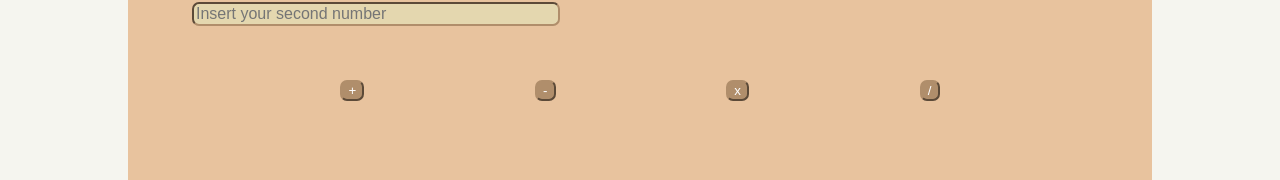
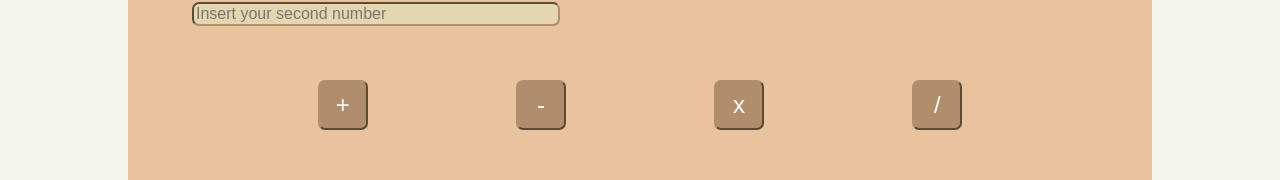
Before and after one commit to NereidaRO/calculator-reactjs, a React (Create React App) app: page / in a window 1280 px wide. Shown: the part 568-748 px from the top of the page. Built offline with nearby package versions, Linux system fonts and the light colour scheme.

Commit message:
added larger buttons

```diff
--- a/src/styles/layout/Button.scss
+++ b/src/styles/layout/Button.scss
@@ -7,6 +7,9 @@
     border-color: $border;
     background-color: $button;
     color: $button-text;
+    font-size: $medium;
+    min-height: 50px;
+    min-width: 50px;
 
     &:hover {
         cursor: pointer;
```
